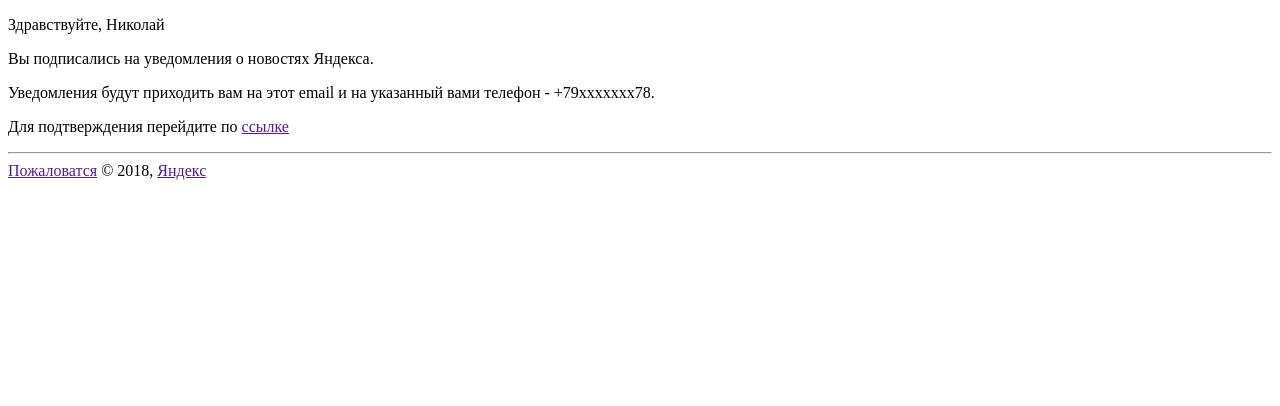
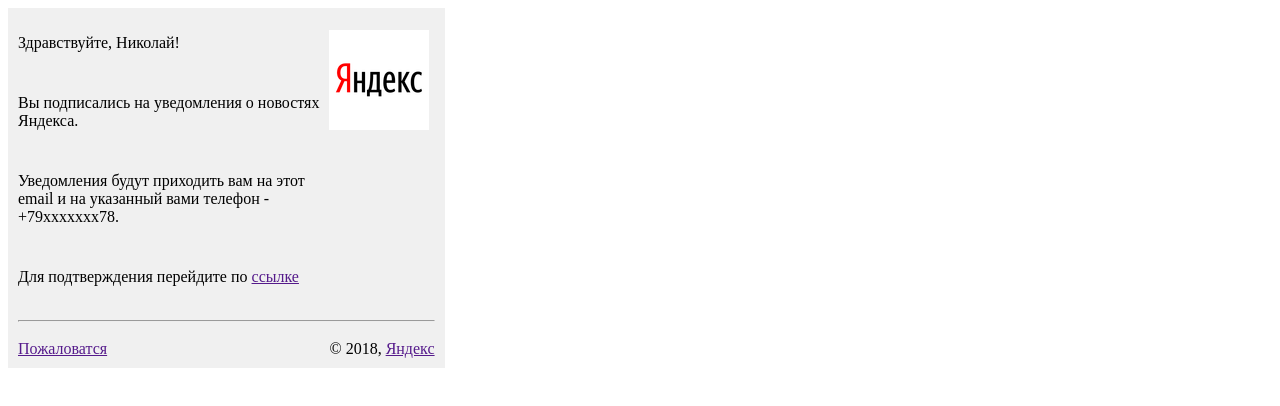
Before and after one commit to urfu-2018/markup-task-1, a website: page letter.html in a window 1280 px wide. Drawn offline with Linux system fonts and the light colour scheme.

Commit message:
у letter.html сделал верстку таблицей

```diff
--- a/letter.html
+++ b/letter.html
@@ -5,23 +5,66 @@
     <title>Письмо</title>
 </head>
 <body>
-<article>
+<table border="0" cellpadding="0" cellspacing="10px" bgcolor="#f0f0f0">
+    <tr>
+        <td>
             <header>
-        <p>Здравствуйте, Николай</p>
+                <p>Здравствуйте, Николай!</p>
             </header>
+        </td>
 
-    <p>Вы подписались на уведомления о новостях Яндекса.</p>
-    <p>Уведомления будут приходить вам на этот email и на указанный вами телефон - +79xxxxxxx78.</p>
+        <td rowspan="2">
+            <img src="yandex.png" alt="yandex" border="0" width="100" height="100">
+        </td>
+    </tr>
+
+    <tr>
+        <td>
+            <section>
+                <p>Вы подписались на уведомления о новостях<br>
+                    Яндекса.</p>
+            </section>
+        </td>
+    </tr>
+
+    <tr>
+        <td>
+            <section>
+                <p>Уведомления будут приходить вам на этот<br>
+                    email и на указанный вами телефон - <br>
+                    +79xxxxxxx78.</p>
+            </section>
+        </td>
+    </tr>
+
+    <tr>
+        <td>
+            <section>
                 <p>Для подтверждения перейдите по <a href="">ссылке</a></p>
-</article>
+            </section>
+        </td>
+    </tr>
 
+    <tr>
+        <td colspan="2">
+            <hr>
+        </td>
+    </tr>
+
+    <tr>
+        <td>
             <footer>
-    <hr>
-    <span>
-        <a href="">Пожаловатся</a>
-    </span>
+                <span><a href="">Пожаловатся</a></span>
+            </footer>
 
+        </td>
+
+        <td>
+            <footer>
                 <span>&copy 2018, <a href="">Яндекс</a></span>
             </footer>
+        </td>
+    </tr>
+</table>
 </body>
 </html>
```
Also changed, not shown: yandex.png (added). Lines whose indentation alone changed are shown as unchanged.
